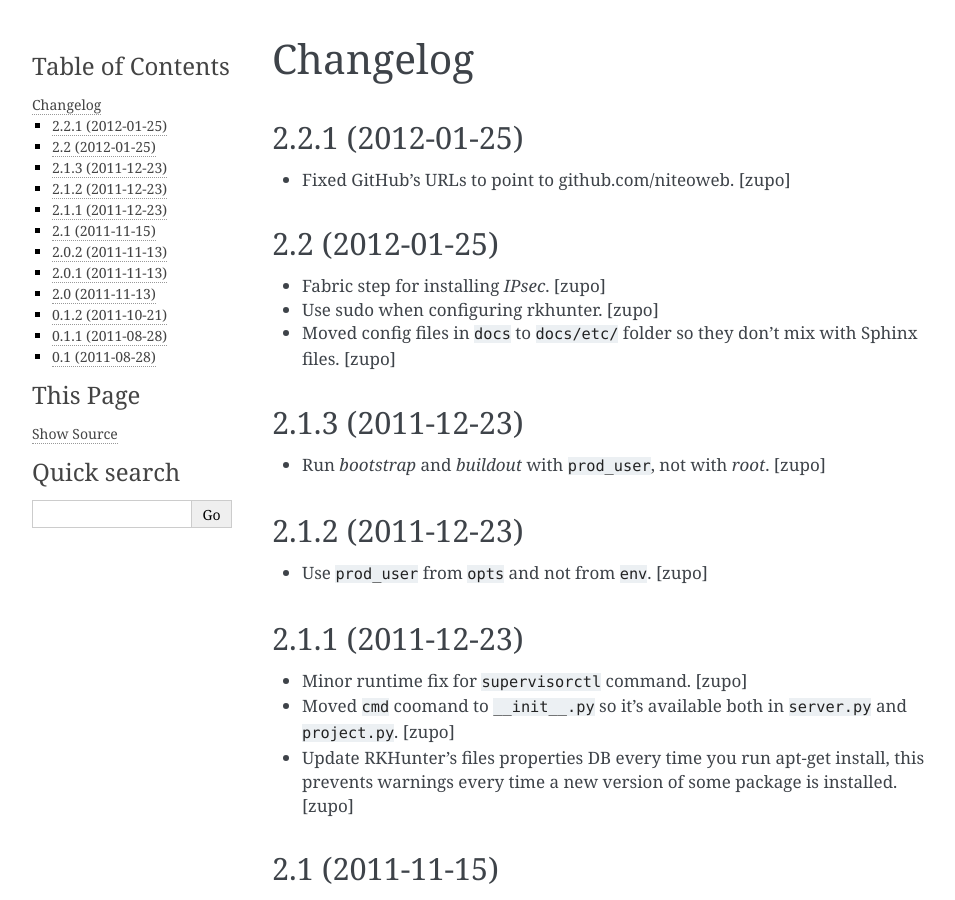
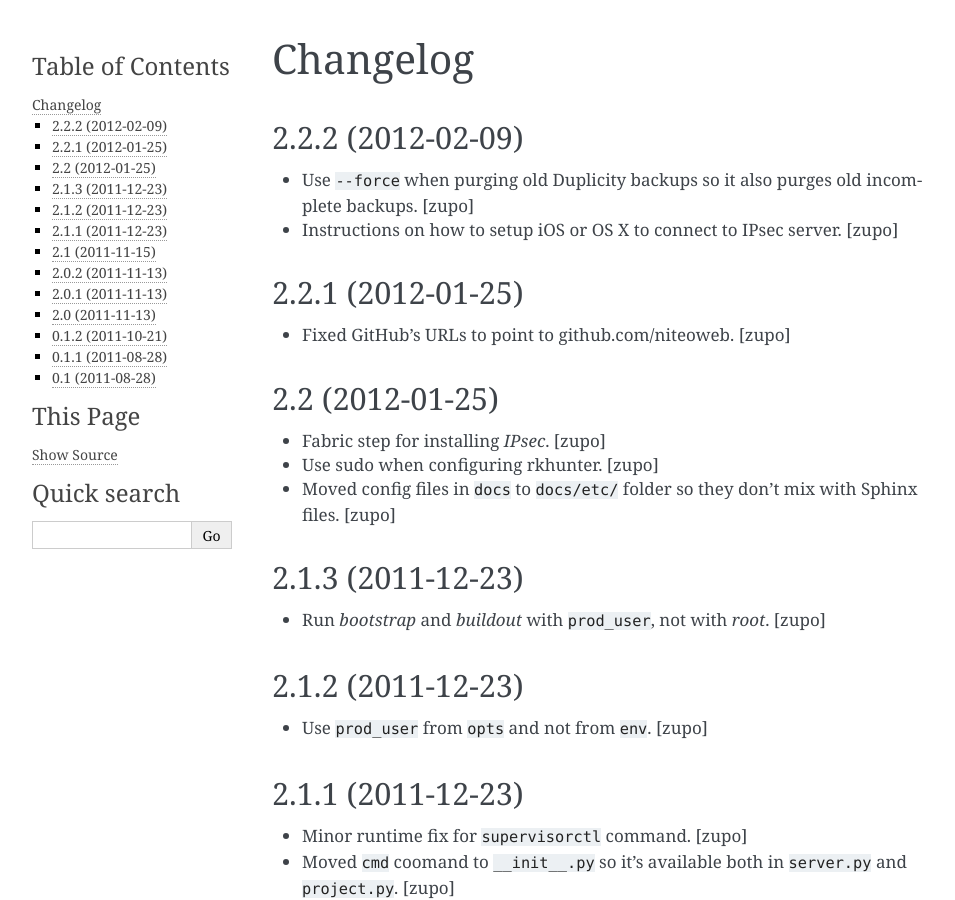
Before and after one commit to teamniteo/niteoweb.fabfile, a Sphinx documentation site: the page built from docs/HISTORY.rst, in a window 1280 px wide and 900 px high. Shown: the whole window, without its empty margins (148-1103 px from the left). Built offline with Sphinx 7.4.7, drawn with Linux system fonts in a browser that asks for light colours.

Commit message:
release 2.2.2

```diff
--- a/docs/HISTORY.rst
+++ b/docs/HISTORY.rst
@@ -1,5 +1,16 @@
 Changelog
 =========
+
+2.2.2 (2012-02-09)
+------------------
+
+- Use ``--force`` when purging old Duplicity backups so it also purges
+  old incomplete backups.
+  [zupo]
+
+- Instructions on how to setup iOS or OS X to connect to IPsec server.
+  [zupo]
+
 
 2.2.1 (2012-01-25)
 ------------------
--- a/setup.py
+++ b/setup.py
@@ -11,7 +11,7 @@ import os
 def read(*rnames):
     return open(os.path.join(os.path.dirname(__file__), *rnames)).read()
 
-version = '2.2.1'
+version = '2.2.2'
 
 setup(name='niteoweb.fabfile',
       version=version,
```
